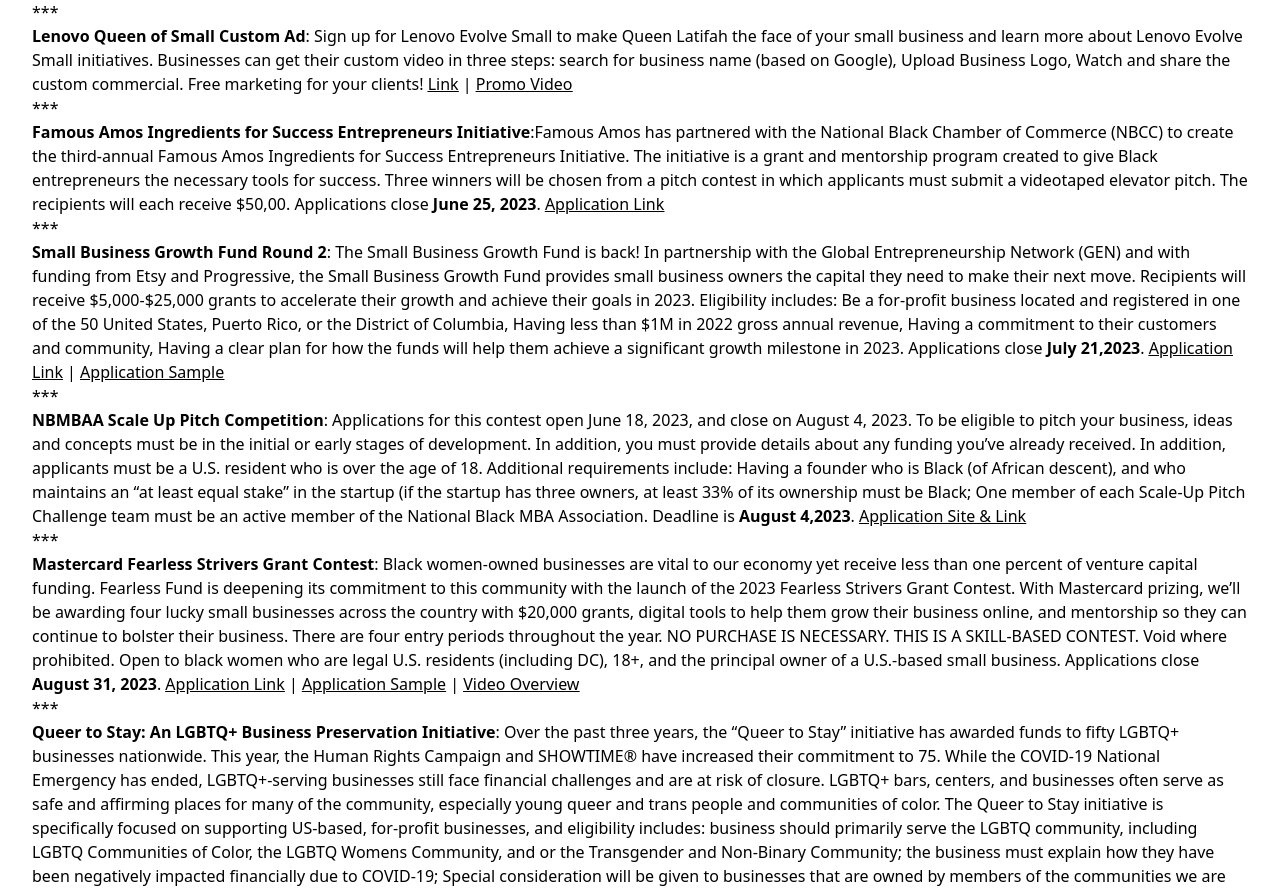
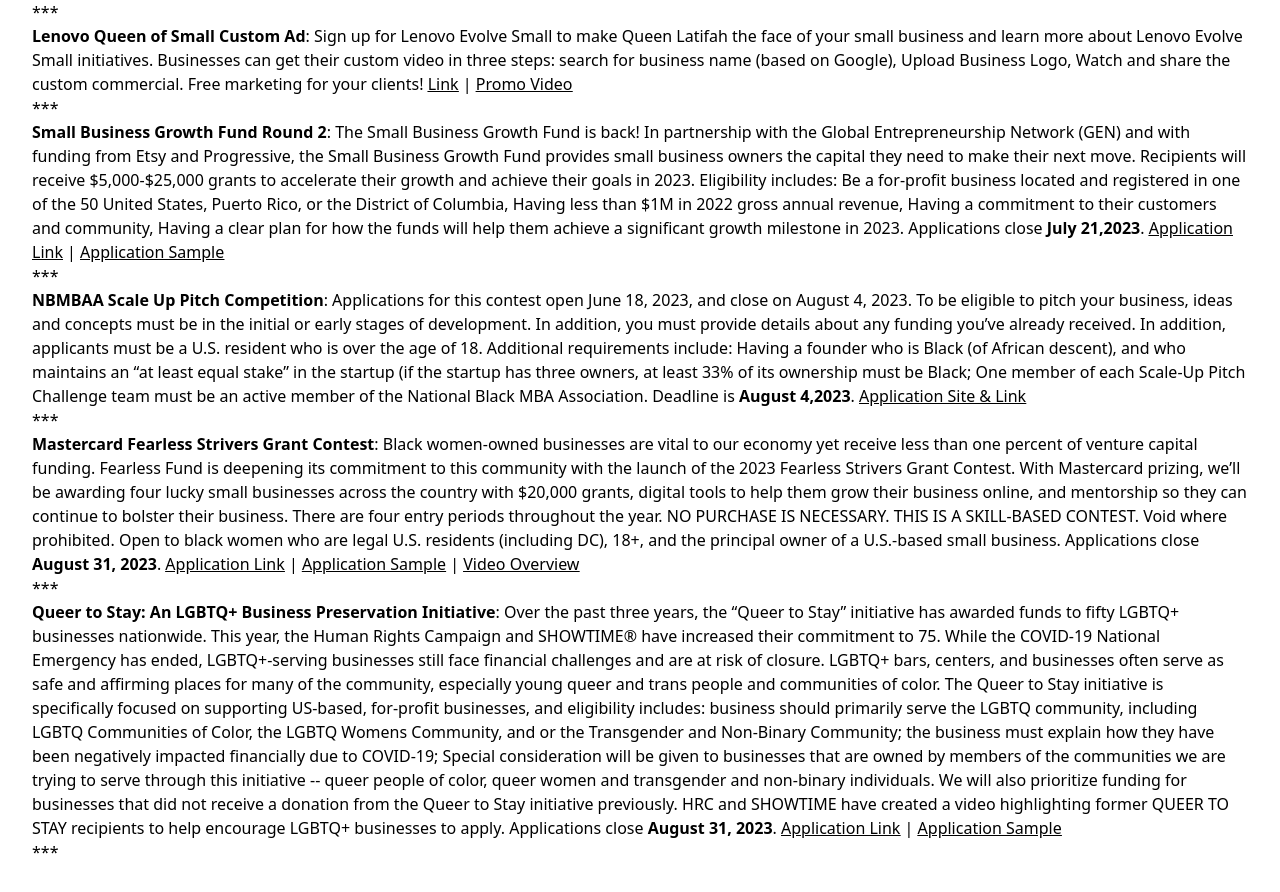
Before and after one commit to ericagirges/cnpp-website, a Next.js app in the folder app/: page /components/ResourcesContent in a window 1280 px wide. Shown: the part 1648-2540 px from the top of the page. Built offline with nearby package versions, Linux system fonts and the light colour scheme.

Commit message:
Update ResourcesContent.js

```diff
--- a/app/pages/components/ResourcesContent.js
+++ b/app/pages/components/ResourcesContent.js
@@ -52,8 +52,6 @@ const TextComponent = () => (
 <p><b>Amazon Small Business Academy</b>:Amazon’s Small Business Academy gives early-stage entrepreneurs and small business owners the tools, resources, and networking opportunities to help grow their businesses online. The new ASBA experience features three self-service educational tracks—Start, Build, and Launch—for a customizable experience based on where entrepreneurs are in their business journey. The program was designed in partnership with the Collegiate Entrepreneurs’ Organization (CEO), the premier entrepreneurship network with over 250 chapters on university campuses across the globe. In addition to informing ASBA’s curriculum, CEO's bench of experts—including professors and small business owners in residence—will participate in live weekly “office hours” as a supplement to educational webinars and on-demand learning. Check out the library  <u><a href="https://www.smallbusiness.amazon/">Here</a></u></p>
 <p>*** </p>
 <p><b>Lenovo Queen of Small Custom Ad</b>: Sign up for Lenovo Evolve Small to make Queen Latifah the face of your small business and learn more about Lenovo Evolve Small initiatives. Businesses can get their custom video in three steps: search for business name (based on Google), Upload Business Logo, Watch and share the custom commercial. Free marketing for your clients! <u><a href="https://www.lenovo.com/us/en/evolvesmall/">Link</a></u> | <u><a href="https:/lenovoevolvesmall.com/">Promo Video</a></u></p>
-<p>*** </p>
-<p><b>Famous Amos Ingredients for Success Entrepreneurs Initiative</b>:Famous Amos has partnered with the National Black Chamber of Commerce (NBCC) to create the third-annual Famous Amos Ingredients for Success Entrepreneurs Initiative. The initiative is a grant and mentorship program created to give Black entrepreneurs the necessary tools for success. Three winners will be chosen from a pitch contest in which applicants must submit a videotaped elevator pitch. The recipients will each receive $50,00. Applications close <b>June 25, 2023</b>. <u><a href="https://famousamos.nationalbcc.org/">Application Link</a></u></p>
 <p>*** </p>
 <p><b>Small Business Growth Fund Round 2</b>: The Small Business Growth Fund is back! In partnership with the Global Entrepreneurship Network (GEN) and with funding from Etsy and Progressive, the Small Business Growth Fund provides small business owners the capital they need to make their next move. Recipients will receive $5,000-$25,000 grants to accelerate their growth and achieve their goals in 2023. Eligibility includes: Be a for-profit business located and registered in one of the 50 United States, Puerto Rico, or the District of Columbia, Having less than $1M in 2022 gross annual revenue, Having a commitment to their customers and community, Having a clear plan for how the funds will help them achieve a significant growth milestone in 2023. Applications close <b>July 21,2023</b>. <u><a href="https://helloalice.com/grants/sbgf">Application Link</a></u> | <u><a href="https://rescue.box.com/s/imcdsgtawdcvv91y7eppzx0djtylrmxc">Application Sample</a></u></p>
 <p>*** </p>
```
